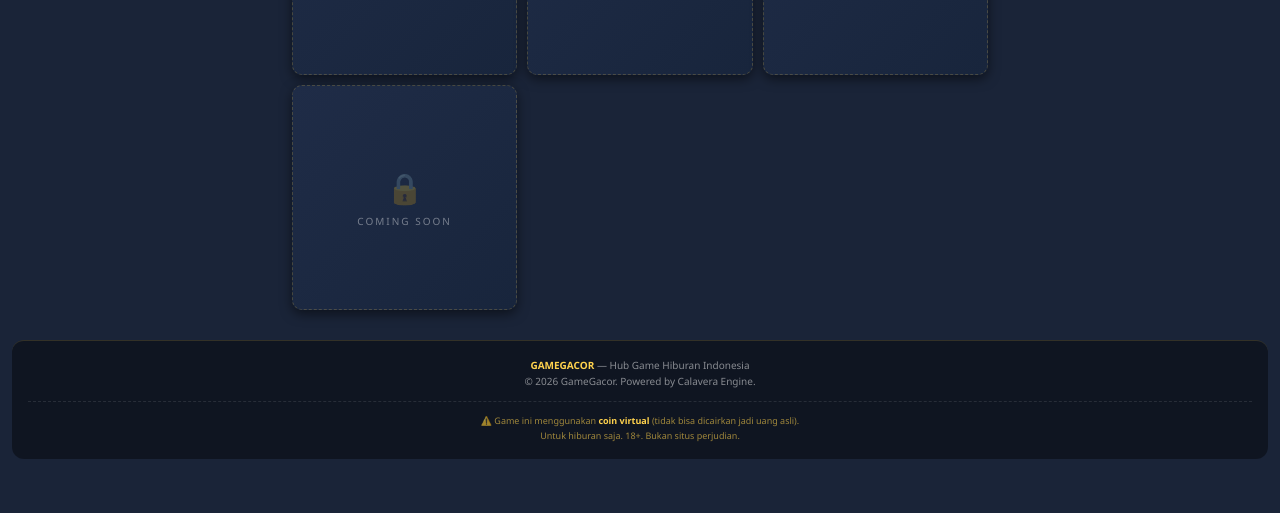
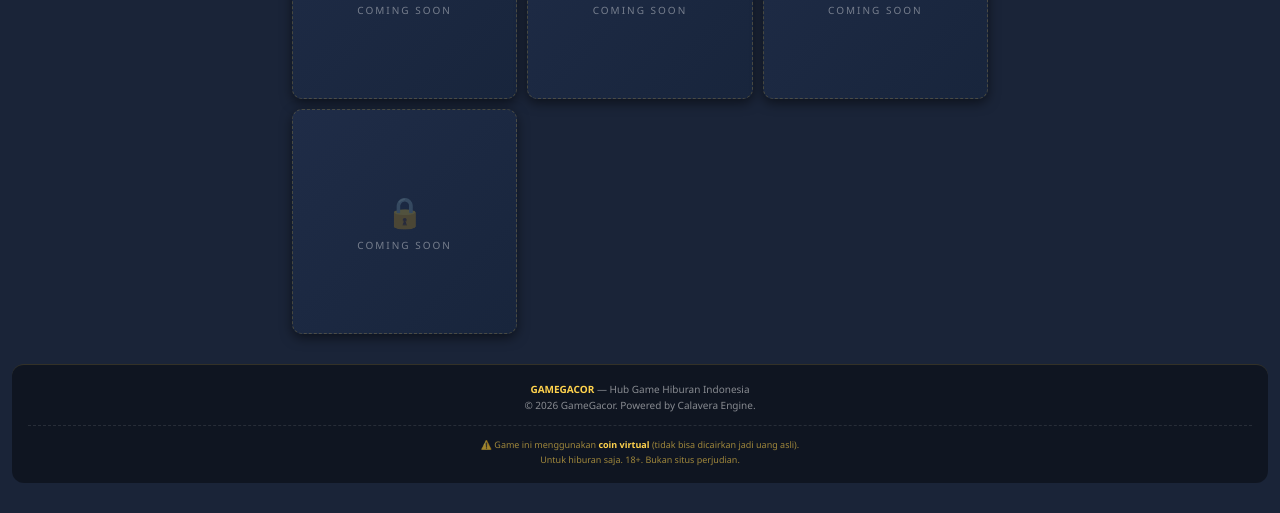
Before and after one commit to GameXp404/calavera-riches, a website: page public/lobby.html in a window 1280 px wide. Shown: the part 767-1280 px from the top of the page. Before the commit the page ends 1256 px from the top, so only its background shows below. Drawn offline with Linux system fonts and the light colour scheme; no server answers.

Commit message:
Lobby: fix games-grid top gap being reset by 720px media query margin:0 auto (now 24px top at all widths)

```diff
--- a/public/lobby.html
+++ b/public/lobby.html
@@ -375,7 +375,7 @@
     grid-template-columns: repeat(2, 1fr);
     gap: 10px;
     padding: 0 12px;
-    margin-top: 48px;
+    margin-top: 24px;
   }
   @media (min-width: 600px) { .games-grid { grid-template-columns: repeat(3, 1fr); } }
   @media (min-width: 900px) { .games-grid { grid-template-columns: repeat(5, 1fr); } }
@@ -625,7 +625,7 @@
 
   /* Mobile-first responsive */
   @media (min-width: 720px) {
-    .games-grid { grid-template-columns: repeat(3, 1fr); max-width: 720px; margin: 0 auto; }
+    .games-grid { grid-template-columns: repeat(3, 1fr); max-width: 720px; margin: 24px auto 0; }
     .game-tile.featured { grid-column: 1 / -1; aspect-ratio: 16 / 5; }
     .hero, .section-title { max-width: 720px; margin-left: auto; margin-right: auto; }
   }
```
